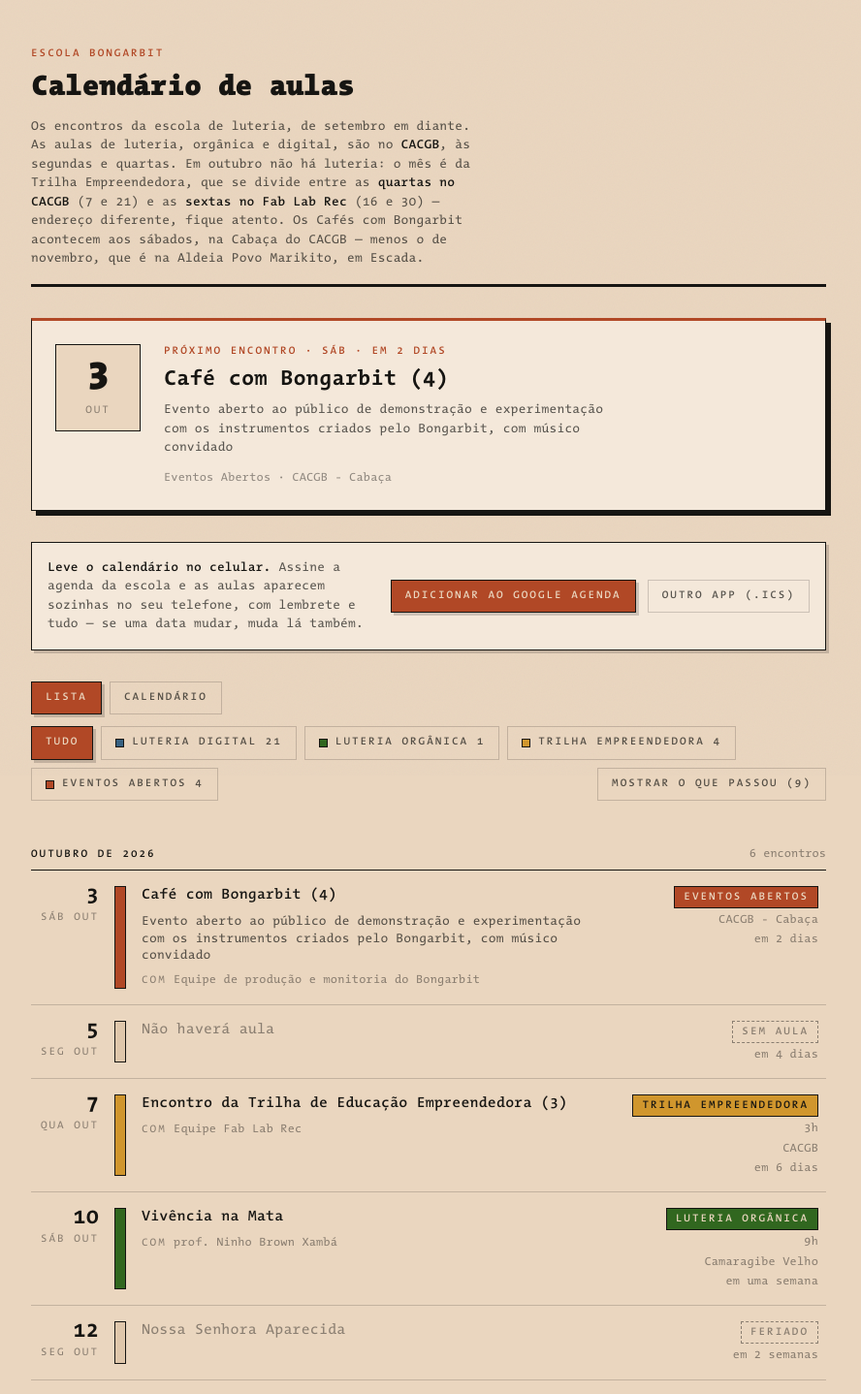
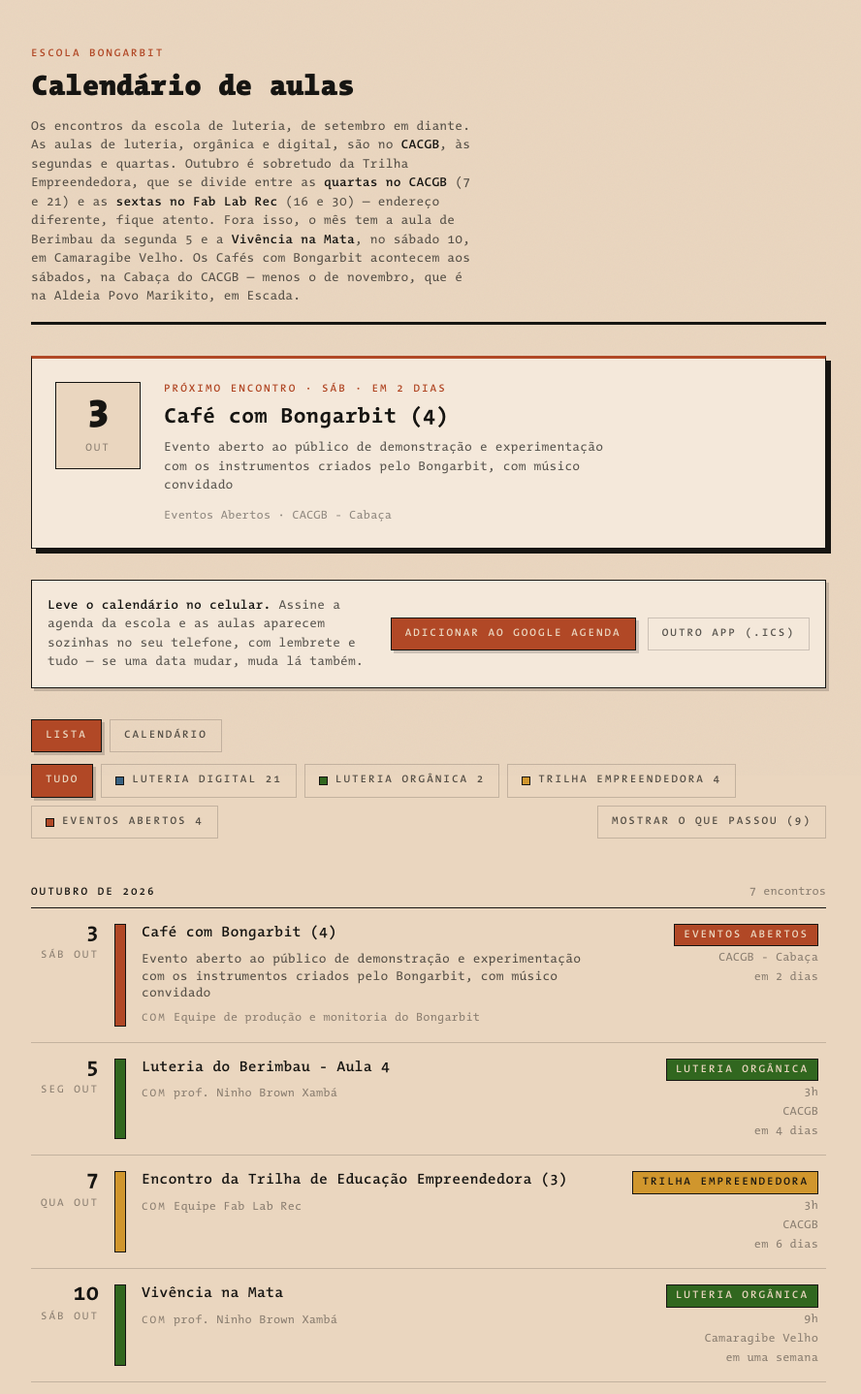
Before and after one commit to bongarbit-org/calendario-escola-bongarbit, a Next.js app: page / in a window 1280 px wide. Shown: the top 1438 px of the page at 97% size, without its empty margins (198-1086 px from the left). Built offline with nearby package versions, Linux system fonts and the light colour scheme.

Commit message:
Acrescenta aula extra de Berimbau na segunda 05/10

```diff
--- a/app/page.tsx
+++ b/app/page.tsx
@@ -26,12 +26,14 @@
         <h1 className="topo__titulo">Calendário de aulas</h1>
         <p className="topo__nota">
           Os encontros da escola de luteria, de setembro em diante. As aulas de luteria,
-          orgânica e digital, são no <strong>CACGB</strong>, às segundas e quartas. Em
-          outubro não há luteria: o mês é da Trilha Empreendedora, que se divide entre as{" "}
+          orgânica e digital, são no <strong>CACGB</strong>, às segundas e quartas.
+          Outubro é sobretudo da Trilha Empreendedora, que se divide entre as{" "}
           <strong>quartas no CACGB</strong> (7 e 21) e as{" "}
           <strong>sextas no Fab Lab Rec</strong> (16 e 30) — endereço diferente, fique
-          atento. Os Cafés com Bongarbit acontecem aos sábados, na Cabaça do CACGB —
-          menos o de novembro, que é na Aldeia Povo Marikito, em Escada.
+          atento. Fora isso, o mês tem a aula de Berimbau da segunda 5 e a{" "}
+          <strong>Vivência na Mata</strong>, no sábado 10, em Camaragibe Velho. Os Cafés
+          com Bongarbit acontecem aos sábados, na Cabaça do CACGB — menos o de novembro,
+          que é na Aldeia Povo Marikito, em Escada.
         </p>
       </header>
 
--- a/content/calendario.json
+++ b/content/calendario.json
@@ -174,16 +174,16 @@
         {
           "data": "2026-10-05",
           "diaDaSemana": "Seg",
-          "titulo": "Não haverá aula",
+          "titulo": "Luteria do Berimbau - Aula 4",
           "descricao": null,
           "topico": null,
-          "trilha": "Sem aula",
-          "cor": "var(--grafite-45)",
-          "horas": null,
+          "trilha": "Luteria Orgânica",
+          "cor": "var(--verde-baoba)",
+          "horas": 3.0,
           "local": "CACGB",
-          "equipe": "João, Thúlio, Educadores e Monitores",
+          "equipe": "prof. Ninho Brown Xambá",
           "modulo": "Módulo 2",
-          "semAula": true
+          "semAula": false
         },
         {
           "data": "2026-10-07",
```
Also changed, not shown: 2 other files (tests, documents, lock files or other folders).
